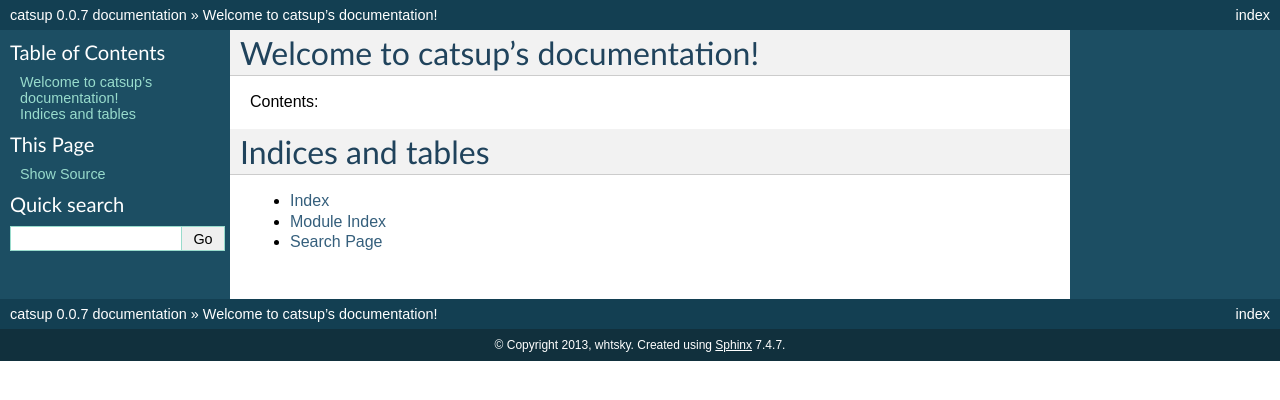
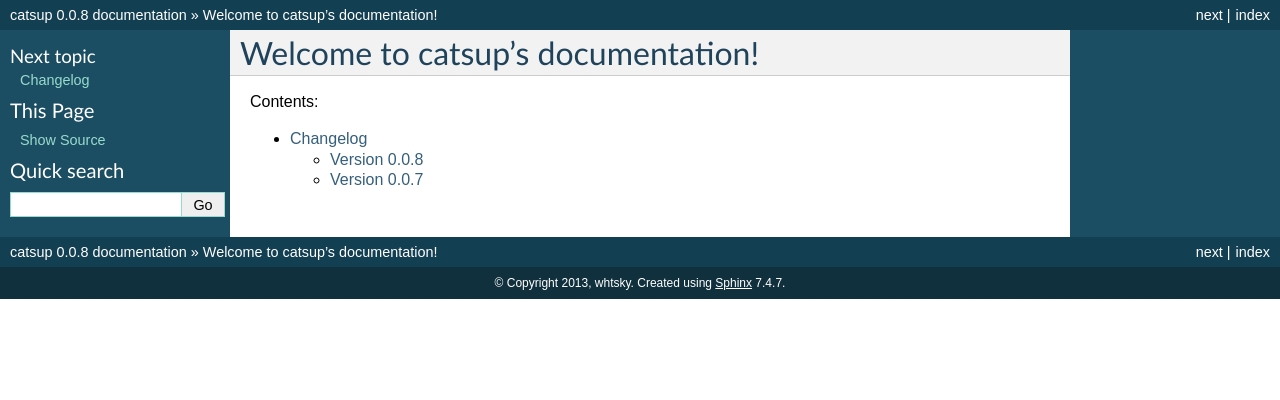
Before and after one commit to whtsky/Catsup, a Sphinx documentation site: the page built from docs/index.rst, in a window 1280 px wide. Shown: the top 400 px of the page. Built offline with Sphinx 7.4.7, drawn with Linux system fonts in a browser that asks for light colours.

Commit message:
add changelog

```diff
--- a/catsup/__init__.py
+++ b/catsup/__init__.py
@@ -2,4 +2,4 @@
 Catsup, a lightweight static blog generator
 """
 
-__version__ = '0.0.7'
+__version__ = '0.0.8'
--- a/docs/conf.py
+++ b/docs/conf.py
@@ -16,7 +16,9 @@ import sys, os
 # If extensions (or modules to document with autodoc) are in another directory,
 # add these directories to sys.path here. If the directory is relative to the
 # documentation root, use os.path.abspath to make it absolute, like shown here.
-#sys.path.insert(0, os.path.abspath('.'))
+sys.path.insert(0, os.path.abspath('..'))
+
+import catsup
 
 # -- General configuration -----------------------------------------------------
 
@@ -48,9 +50,9 @@ copyright = u'2013, whtsky'
 # built documents.
 #
 # The short X.Y version.
-version = '0.0.7'
+version = catsup.__version__
 # The full version, including alpha/beta/rc tags.
-release = '0.0.7'
+release = catsup.__version__
 
 # The language for content autogenerated by Sphinx. Refer to documentation
 # for a list of supported languages.
--- a/docs/index.rst
+++ b/docs/index.rst
@@ -1,8 +1,3 @@
-.. catsup documentation master file, created by
-   sphinx-quickstart on Fri Feb  8 17:06:00 2013.
-   You can adapt this file completely to your liking, but it should at least
-   contain the root `toctree` directive.
-
 Welcome to catsup's documentation!
 ==================================
 
@@ -11,11 +6,4 @@ Contents:
 .. toctree::
    :maxdepth: 2
 
-
-
-Indices and tables
-==================
-
-* :ref:`genindex`
-* :ref:`modindex`
-* :ref:`search`
+   changelog
```
Also changed, not shown: docs/changelog.rst (added, +18 -0 lines), 2 other files.
